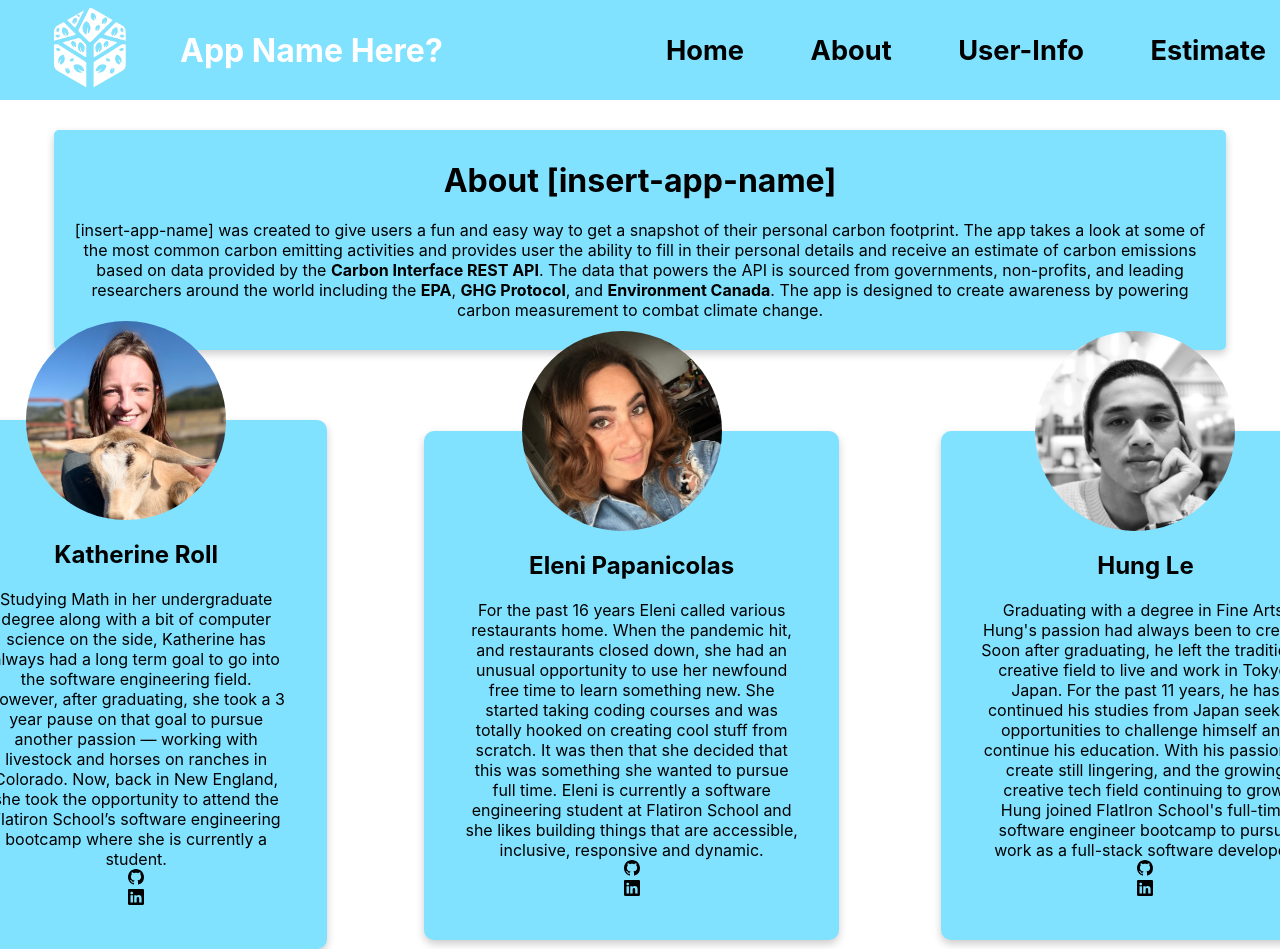
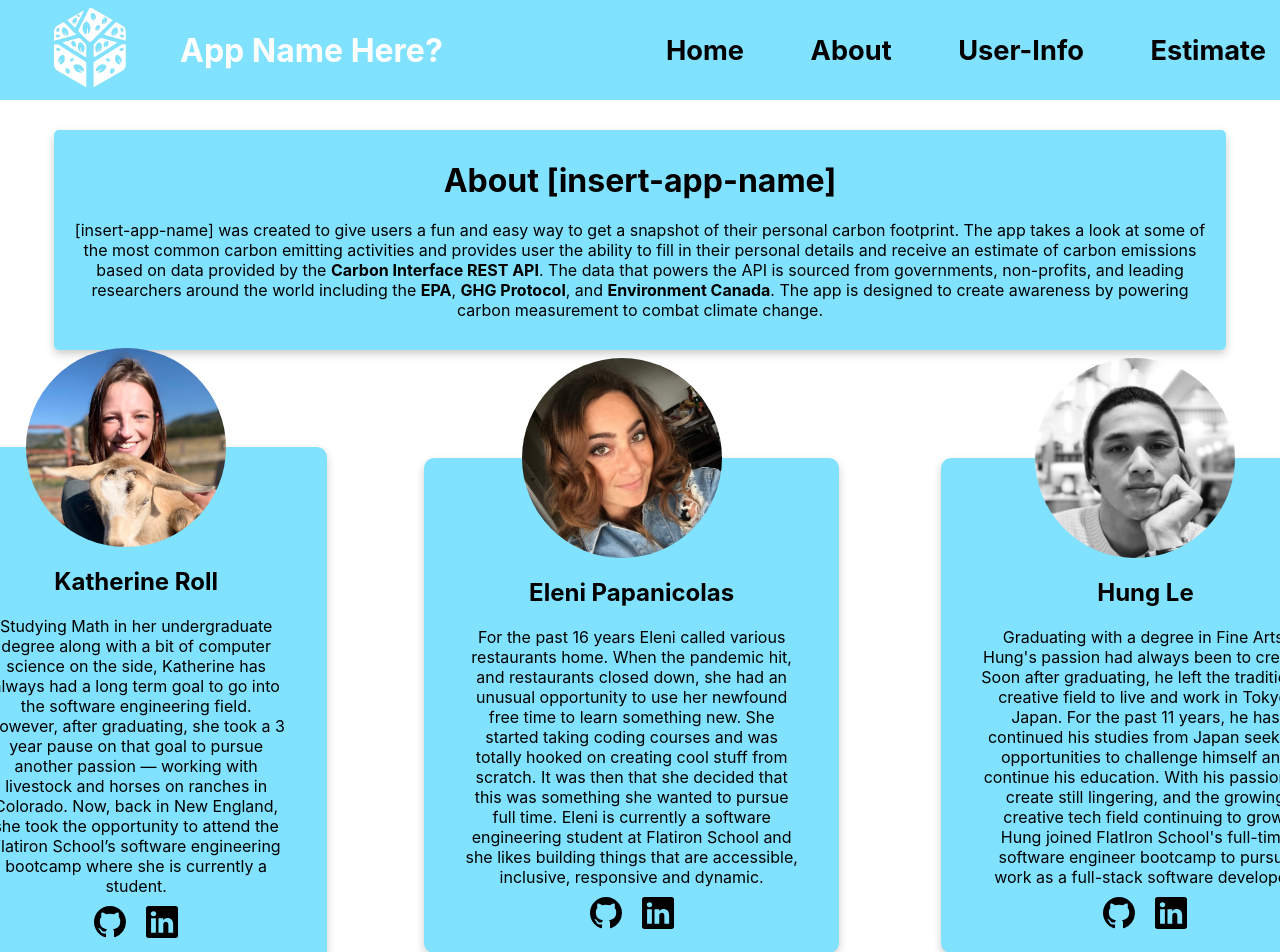
Before and after one commit to The-Orange-Dot/carbon-emission-app, a React (Create React App) app: page /about in a window 1280 px wide. Shown: the top 952 px of the page. Built offline with nearby package versions, Linux system fonts and the light colour scheme; data requests are answered from the project's data file.

Commit message:
added linkedin & git

```diff
--- a/src/Components/about/About.css
+++ b/src/Components/about/About.css
@@ -54,7 +54,7 @@
   padding-top: 10px;
   border-radius: 10px;
   width: 70%;
-  padding: 40px;
+  padding: 40px 40px 20px 40px;
   padding-top: 120px;
 }
 
@@ -68,8 +68,7 @@
   justify-content: center;
   width: 1500px;
   max-width: 1500px;
-
-  margin-top: 120px;
+  margin-top: 140px;
 }
 
 .developer-card {
@@ -91,3 +90,13 @@
 .link {
   color: black;
 }
+
+.sns-container {
+  display: flex;
+  flex-direction: row;
+  justify-content: center;
+}
+
+.sns-container span {
+  margin: 10px 10px 0px 10px;
+}
--- a/src/Components/about/About.js
+++ b/src/Components/about/About.js
@@ -26,14 +26,12 @@ function About() {
           </p>
         </div>
         <div className="creators-card">
-
           <AboutCard
-          name="Katherine Roll"
-          info="Studying Math in her undergraduate degree along with a bit of computer science on the side, Katherine has always had a long term goal to go into the software engineering field. However, after graduating, she took a 3 year pause on that goal to pursue another passion — working with livestock and horses on ranches in Colorado. Now, back in New England, she took the opportunity to attend the Flatiron School’s software engineering bootcamp where she is currently a student."
-          image={kat}
-          linkedin="https://www.linkedin.com/in/katherine-roll-82b157205/"
-          github="https://github.com/katroll"
-
+            name="Katherine Roll"
+            info="Studying Math in her undergraduate degree along with a bit of computer science on the side, Katherine has always had a long term goal to go into the software engineering field. However, after graduating, she took a 3 year pause on that goal to pursue another passion — working with livestock and horses on ranches in Colorado. Now, back in New England, she took the opportunity to attend the Flatiron School’s software engineering bootcamp where she is currently a student."
+            image={kat}
+            linkedin="https://www.linkedin.com/in/katherine-roll-82b157205/"
+            github="https://github.com/katroll"
           />
           <AboutCard
             name="Eleni Papanicolas"
@@ -47,6 +45,7 @@ function About() {
             info="Graduating with a degree in Fine Arts, Hung's passion had always been to create. Soon after graduating, he left the traditional creative field to live and work in Tokyo, Japan. For the past 11 years, he has continued his studies from Japan seeking opportunities to challenge himself and continue his education. With his passion to create still lingering, and the growing creative tech field continuing to grow, Hung joined FlatIron School's full-time software engineer bootcamp to pursue work as a full-stack software developer."
             image={hung}
             github="https://github.com/The-Orange-Dot"
+            linkedin="https://www.linkedin.com/in/hung-le-fullstack/"
           />
         </div>
       </div>
--- a/src/Components/about/AboutCard.js
+++ b/src/Components/about/AboutCard.js
@@ -1,8 +1,7 @@
 import logo from "../../images/treeLogo.png";
 import "./About.css";
 
-function AboutCard({ name, info, image, linkedin, github}) {
-
+function AboutCard({ name, info, image, linkedin, github }) {
   return (
     <div className="developer-card">
       <img src={image} alt={name} className="dev-img" />
@@ -10,19 +9,35 @@ function AboutCard({ name, info, image, linkedin, github}) {
         <h2>{name}</h2>
         <br />
         <p>{info}</p>
-        <div className="">
-          <a href={github} class="link">
-              <svg xmlns="http://www.w3.org/2000/svg" width="16" height="16" fill="currentColor" class="bi bi-github" viewBox="0 0 16 16">
-                  <path d="M8 0C3.58 0 0 3.58 0 8c0 3.54 2.29 6.53 5.47 7.59.4.07.55-.17.55-.38 0-.19-.01-.82-.01-1.49-2.01.37-2.53-.49-2.69-.94-.09-.23-.48-.94-.82-1.13-.28-.15-.68-.52-.01-.53.63-.01 1.08.58 1.23.82.72 1.21 1.87.87 2.33.66.07-.52.28-.87.51-1.07-1.78-.2-3.64-.89-3.64-3.95 0-.87.31-1.59.82-2.15-.08-.2-.36-1.02.08-2.12 0 0 .67-.21 2.2.82.64-.18 1.32-.27 2-.27.68 0 1.36.09 2 .27 1.53-1.04 2.2-.82 2.2-.82.44 1.1.16 1.92.08 2.12.51.56.82 1.27.82 2.15 0 3.07-1.87 3.75-3.65 3.95.29.25.54.73.54 1.48 0 1.07-.01 1.93-.01 2.2 0 .21.15.46.55.38A8.012 8.012 0 0 0 16 8c0-4.42-3.58-8-8-8z"/>
+        <div className="sns-container">
+          <span>
+            <a href={github} class="link">
+              <svg
+                xmlns="http://www.w3.org/2000/svg"
+                width="32"
+                height="32"
+                fill="currentColor"
+                class="bi bi-github"
+                viewBox="0 0 16 16"
+              >
+                <path d="M8 0C3.58 0 0 3.58 0 8c0 3.54 2.29 6.53 5.47 7.59.4.07.55-.17.55-.38 0-.19-.01-.82-.01-1.49-2.01.37-2.53-.49-2.69-.94-.09-.23-.48-.94-.82-1.13-.28-.15-.68-.52-.01-.53.63-.01 1.08.58 1.23.82.72 1.21 1.87.87 2.33.66.07-.52.28-.87.51-1.07-1.78-.2-3.64-.89-3.64-3.95 0-.87.31-1.59.82-2.15-.08-.2-.36-1.02.08-2.12 0 0 .67-.21 2.2.82.64-.18 1.32-.27 2-.27.68 0 1.36.09 2 .27 1.53-1.04 2.2-.82 2.2-.82.44 1.1.16 1.92.08 2.12.51.56.82 1.27.82 2.15 0 3.07-1.87 3.75-3.65 3.95.29.25.54.73.54 1.48 0 1.07-.01 1.93-.01 2.2 0 .21.15.46.55.38A8.012 8.012 0 0 0 16 8c0-4.42-3.58-8-8-8z" />
               </svg>
-          </a>
-        </div>
-        <div className="">
-          <a href={linkedin} class="link">
-            <svg xmlns="http://www.w3.org/2000/svg" width="16" height="16" fill="currentColor" class="bi bi-linkedin" viewBox="0 0 16 16">
-              <path d="M0 1.146C0 .513.526 0 1.175 0h13.65C15.474 0 16 .513 16 1.146v13.708c0 .633-.526 1.146-1.175 1.146H1.175C.526 16 0 15.487 0 14.854V1.146zm4.943 12.248V6.169H2.542v7.225h2.401zm-1.2-8.212c.837 0 1.358-.554 1.358-1.248-.015-.709-.52-1.248-1.342-1.248-.822 0-1.359.54-1.359 1.248 0 .694.521 1.248 1.327 1.248h.016zm4.908 8.212V9.359c0-.216.016-.432.08-.586.173-.431.568-.878 1.232-.878.869 0 1.216.662 1.216 1.634v3.865h2.401V9.25c0-2.22-1.184-3.252-2.764-3.252-1.274 0-1.845.7-2.165 1.193v.025h-.016a5.54 5.54 0 0 1 .016-.025V6.169h-2.4c.03.678 0 7.225 0 7.225h2.4z"/>
-            </svg>
-          </a>
+            </a>
+          </span>
+          <span>
+            <a href={linkedin} class="link">
+              <svg
+                xmlns="http://www.w3.org/2000/svg"
+                width="32"
+                height="32"
+                fill="currentColor"
+                class="bi bi-linkedin"
+                viewBox="0 0 16 16"
+              >
+                <path d="M0 1.146C0 .513.526 0 1.175 0h13.65C15.474 0 16 .513 16 1.146v13.708c0 .633-.526 1.146-1.175 1.146H1.175C.526 16 0 15.487 0 14.854V1.146zm4.943 12.248V6.169H2.542v7.225h2.401zm-1.2-8.212c.837 0 1.358-.554 1.358-1.248-.015-.709-.52-1.248-1.342-1.248-.822 0-1.359.54-1.359 1.248 0 .694.521 1.248 1.327 1.248h.016zm4.908 8.212V9.359c0-.216.016-.432.08-.586.173-.431.568-.878 1.232-.878.869 0 1.216.662 1.216 1.634v3.865h2.401V9.25c0-2.22-1.184-3.252-2.764-3.252-1.274 0-1.845.7-2.165 1.193v.025h-.016a5.54 5.54 0 0 1 .016-.025V6.169h-2.4c.03.678 0 7.225 0 7.225h2.4z" />
+              </svg>
+            </a>
+          </span>
         </div>
       </div>
     </div>
--- a/src/Components/userInfo/UserInfo.css
+++ b/src/Components/userInfo/UserInfo.css
@@ -28,6 +28,13 @@
 }
 
 .card-container {
+  display: flex;
+  flex-wrap: wrap;
+  justify-content: space-around;
+  align-items: center;
+  width: 300px;
+}
+.user-card-container {
   display: flex;
   flex-direction: row;
   flex-wrap: wrap;
@@ -100,12 +107,14 @@
   display: flex;
   justify-content: space-between;
   align-items: center;
-  width: 1200px;
+  width: 500px;
   flex-wrap: wrap;
 }
 
 .results-container {
   display: flex;
+  justify-content: space-around;
+  flex-wrap: wrap;
 }
 
 .results-column {
--- a/src/Components/userInfo/UserInfo.js
+++ b/src/Components/userInfo/UserInfo.js
@@ -40,7 +40,7 @@ function UserInfo({
 
   return (
     <div className="user-info">
-      <div className="card-container">
+      <div className="user-card-container">
         <div className="user-card">
           <h1>User Info</h1>
           <img src={user.image} alt="user" className="user-image" />
```
